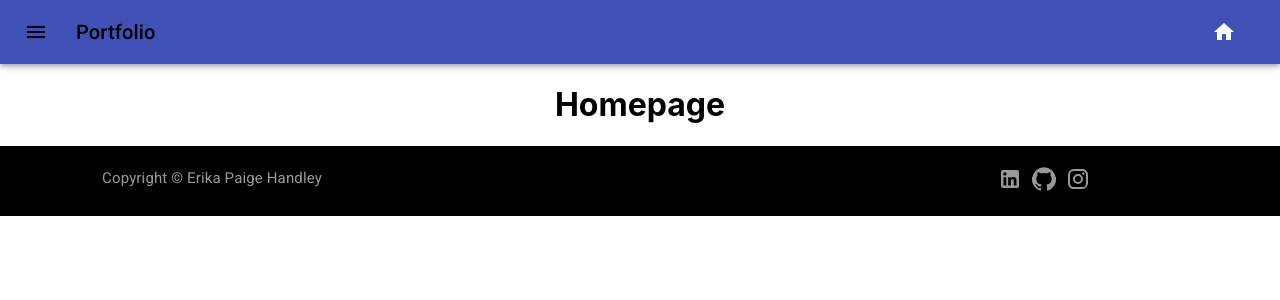
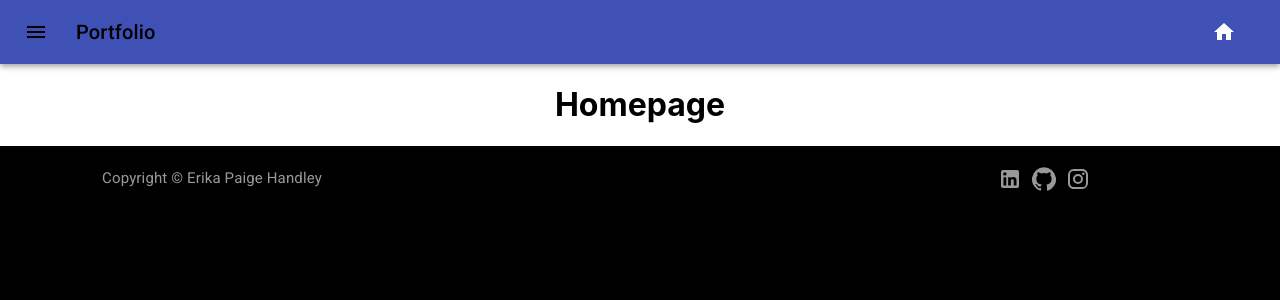
Before and after one commit to erikapaige/portfolioReactMaterialUI, a React (Create React App) app: page / in a window 1280 px wide. Shown: the top 300 px of the page. Built offline with nearby package versions, Linux system fonts and the light colour scheme.

Commit message:
made footers 'sticky'

```diff
--- a/src/components/AltFooter/AltFooter.js
+++ b/src/components/AltFooter/AltFooter.js
@@ -13,8 +13,9 @@ import Paper from '@material-ui/core/Paper'
 // formatting for footer
 const useStyles = makeStyles((theme) => ({
   root: {
-    display: 'inline',
-    flexGrow: 1,
+    display: 'flex',
+    flexDirection: 'column',
+    // flexGrow: 1,
     minHeight: '100vh',
   },
   footer: {
```
